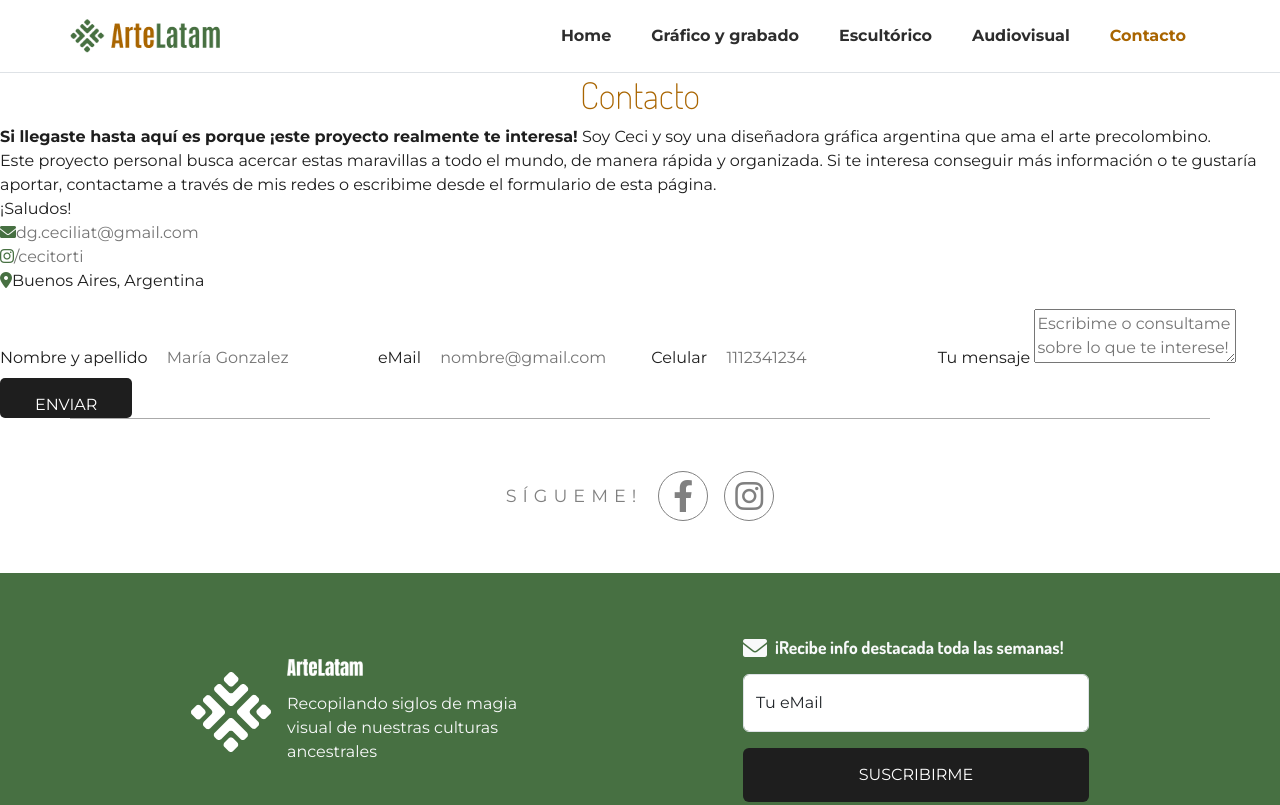
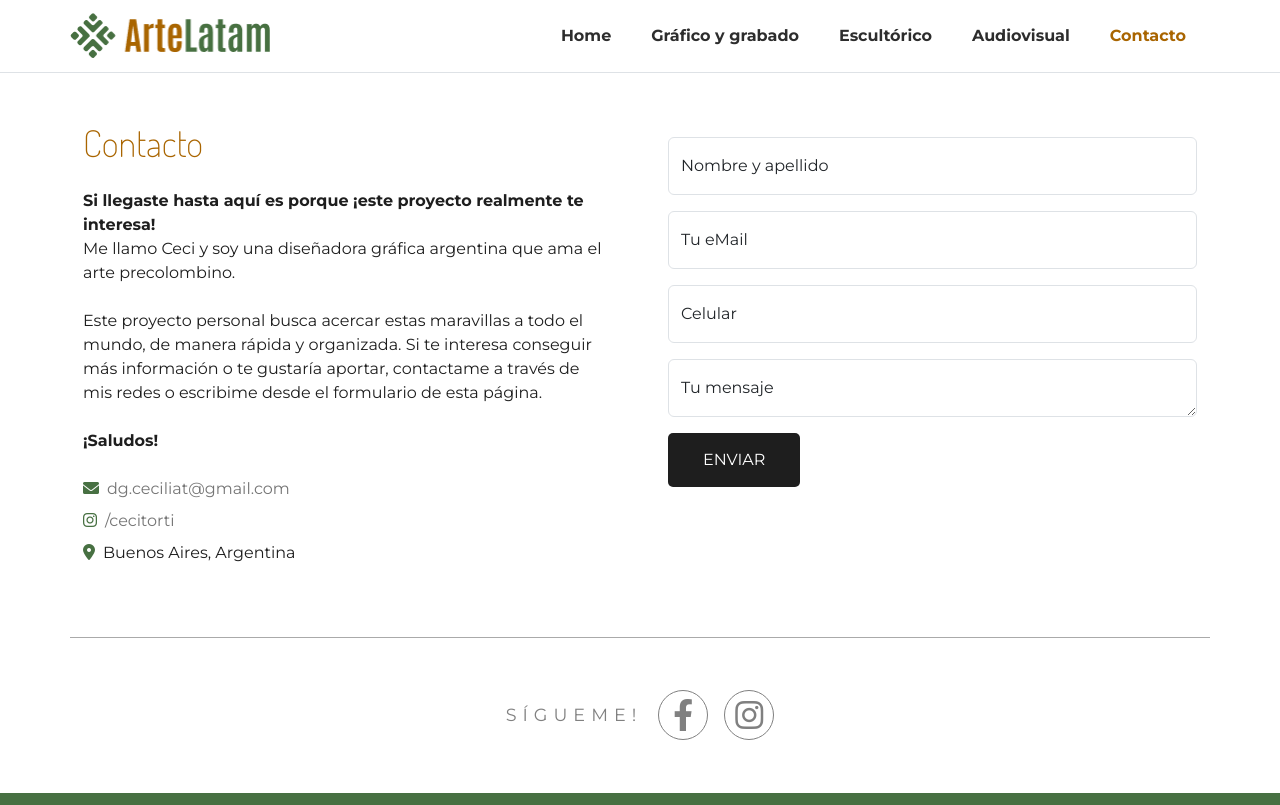
Before and after one commit to CeciTorti/ArteLatam, a plain HTML site: page pages/contacto.html in a window 1280 px wide. Shown: the top 805 px of the page. Drawn offline with nearby package versions, Linux system fonts and the light colour scheme.

Commit message:
contact page

```diff
--- a/css/style.css
+++ b/css/style.css
@@ -43,7 +43,6 @@ a {
 /* Forms */
 
 input, select {
-	height: 40px;
 	border-radius: 5px;
 	border: 0;
 	padding: 0 15px;
@@ -72,7 +71,7 @@ button.btn:hover, input[type="submit"]:hover {
 	transition: .3s;
 }
 
-:not(.btn-check)+.btn:active {
+:not(.btn-check)+.btn:active, input[type="submit"]:focus {
 	box-shadow: inset 0px 3px 11px #00000033;
 	background-color: #A96500;
 }
@@ -301,8 +300,21 @@ main h2 {
 	aspect-ratio: 2 / 1;
 }
 
+/* Contact */
+.contact-page strong {
+	display: block;
+}
+
 .contact-items i {
 	color: #477042;
+}
+form#contact-form input[type="submit"] {
+	width: 100%;
+}
+
+.contact-items a:hover {
+	color: #477042;
+	transition: .3s;
 }
 
 
@@ -369,6 +381,11 @@ footer .copyright {
 	}
 
 	/* Header */
+
+	.navbar-brand img {
+		max-width: 200px;
+	}
+
 	nav.navbar ul.navbar-nav li.nav-item a {
 		position: relative;
 	}
@@ -455,6 +472,12 @@ footer .copyright {
 		max-width: 650px;
 	}
 
+	/* Contact */
+
+	form#contact-form input[type="submit"] {
+		width: fit-content;
+	}
+
 	/* Footer */
 	.footer-content{
 		max-width: 970px;
--- a/pages/contacto.html
+++ b/pages/contacto.html
@@ -58,45 +58,53 @@
 
 
 
-		<main>
+		<main class="page-content contact-page my-5 mx-auto row flex-wrap">
 
 			<!-- Contact info text -->
-			<section>
-				<h1>Contacto</h1>
-				<p><strong>Si llegaste hasta aquí es porque ¡este proyecto realmente te interesa!</strong> Soy Ceci y soy una diseñadora gráfica argentina que ama el arte precolombino.</p>
-				<p>Este proyecto personal busca acercar estas maravillas a todo el mundo, de manera rápida y organizada. Si te interesa conseguir más información o te gustaría aportar, contactame a través de mis redes o escribime desde el formulario de esta página.</p>
-				<p>¡Saludos!</p>
+			<section class="contact-first col-lg-6">
+				<h1 class="text-start mb-4 mx-3">Contacto</h1>
+				<p class="mb-4 mx-3"><strong>Si llegaste hasta aquí es porque ¡este proyecto realmente te interesa!</strong> Me llamo Ceci y soy una diseñadora gráfica argentina que ama el arte precolombino.</p>
+				<p class="mb-4 mx-3">Este proyecto personal busca acercar estas maravillas a todo el mundo, de manera rápida y organizada. Si te interesa conseguir más información o te gustaría aportar, contactame a través de mis redes o escribime desde el formulario de esta página.</p>
+				<p class="mx-3"><strong>¡Saludos!</strong></p>
 
-				<div class="contact-items">
+				<div class="contact-items my-4 mx-3">
 					<ul>
-						<li><a href="mailto:dg.ceciliat@gmail.com"><i class="fa-solid fa-envelope"></i>dg.ceciliat@gmail.com</a></li>
-						<li><a href="https://www.instagram.com/cecitorti/" target="_blank"><i class="fa-brands fa-instagram"></i>/cecitorti</a></li>
-						<li><i class="fa-solid fa-location-dot"></i>Buenos Aires, Argentina</li>
+						<li class="mb-2"><a href="mailto:dg.ceciliat@gmail.com"><i class="fa-solid fa-envelope pe-2"></i>dg.ceciliat@gmail.com</a></li>
+						<li class="mb-2"><a href="https://www.instagram.com/cecitorti/" target="_blank"><i class="fa-brands fa-instagram pe-2"></i>/cecitorti</a></li>
+						<li class="mb-2"><i class="fa-solid fa-location-dot pe-2"></i>Buenos Aires, Argentina</li>
 					</ul>
 				</div>
 
 			</section>
 
 			<!-- Contact Form -->
-			<section>
-				<form id="contact-form">
-					<field>
+			<section class="contact-second col-lg-6">
+				<form id="contact-form" class="m-3">
+
+					<div class="form-floating mb-3">
+						<input type="text" class="form-control w-100 mb-2" id="name-lastname" placeholder="Nombre y apellido">
 						<label for="name-lastname">Nombre y apellido</label>
-						<input type="text" name="name-lastname" id="name-lastname" placeholder="María Gonzalez">
-					</field>
-					<field>
-						<label for="email">eMail</label>
-						<input type="email" name="email" id="email" placeholder="nombre@gmail.com">
-					</field>
-					<field>
+					</div>
+
+					<div class="form-floating mb-3">
+						<input type="email" class="form-control w-100 mb-2" id="email" placeholder="eMail">
+						<label for="email">Tu eMail</label>
+					</div>
+
+					<div class="form-floating mb-3">
+						<input type="text" class="form-control w-100 mb-2" id="celphone" placeholder="1112341234">
 						<label for="celphone">Celular</label>
-						<input type="text" name="celphone" id="celphone" placeholder="1112341234">
-					</field>
-					<field>
+					</div>
+
+					<div class="form-floating  mb-3">
+						<textarea class="form-control" placeholder="Escribime o consultame sobre lo que te interese!" id="message"></textarea>
 						<label for="message">Tu mensaje</label>
-						<textarea name="message" id="message" placeholder="Escribime o consultame sobre lo que te interese!"></textarea>
-					</field>
+					</div>
+
 					<input type="submit" value="ENVIAR">
+
+
+
 				</form>
 			</section>
 
```
